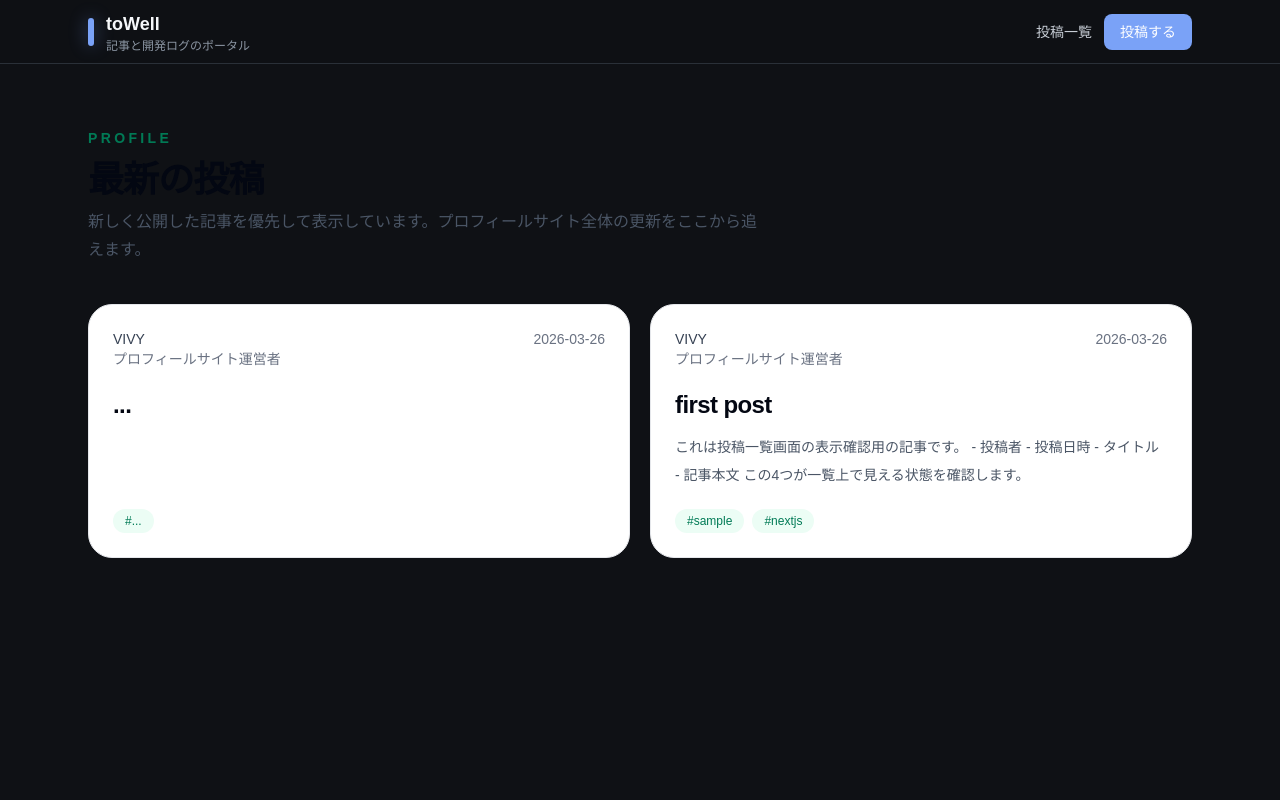
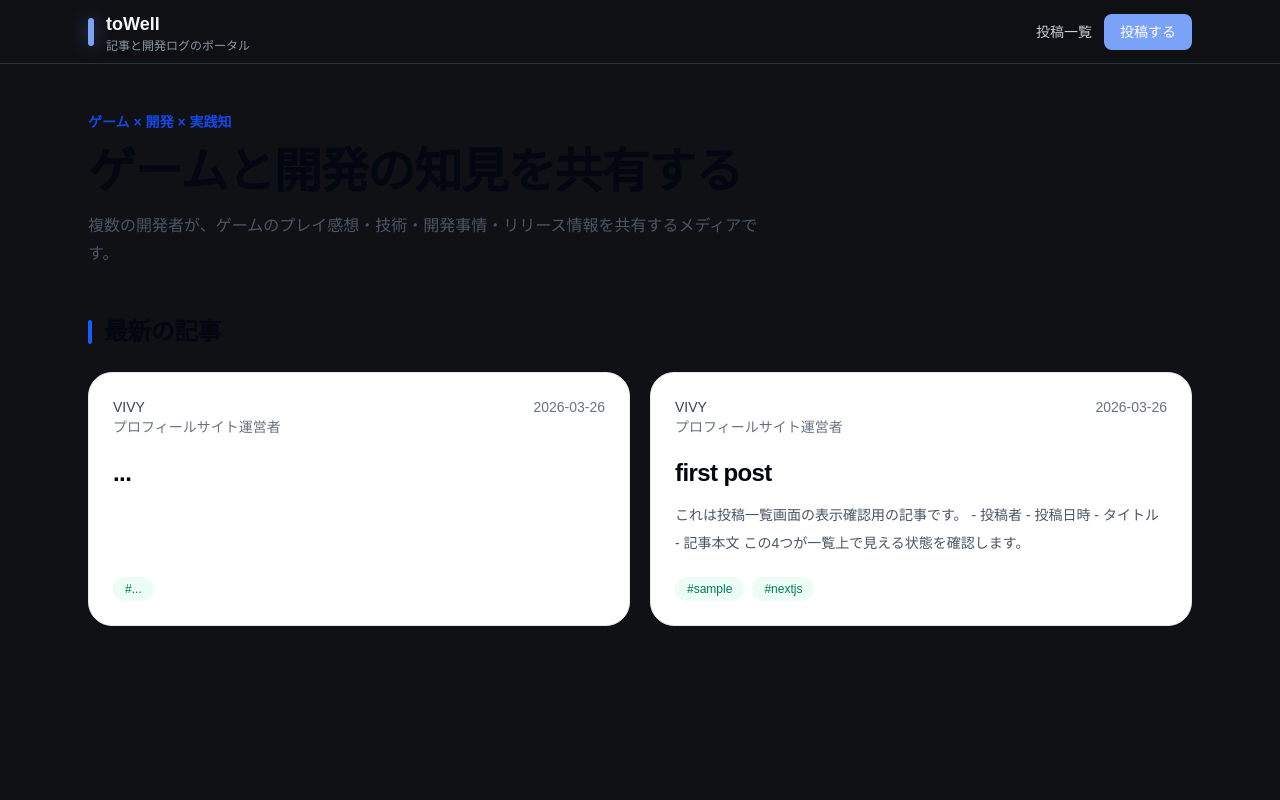
Before and after one commit to IP-GACHI-UT/profile-site, a Next.js app: page / in a window 1280 px wide. Shown: the top 800 px of the page. Built offline with nearby package versions, Linux system fonts and the light colour scheme; no server answers.

Commit message:
feature: 表示ページを変更

```diff
--- a/src/app/page.tsx
+++ b/src/app/page.tsx
@@ -1,22 +1,36 @@
 import Container from '@/app/components/common/Container';
-import SectionLabel from '@/app/components/common/SectionLabel';
 import PostList from '@/app/components/post/PostList';
 import { listPublishedPosts } from '@/lib/content';
 
-// ルートページのコンポーネント
 export default async function Home() {
   const posts = await listPublishedPosts();
 
   return (
-    <main className="py-16">
-      <Container className="space-y-10">
-        <SectionLabel
-          label="Profile"
-          title="最新の投稿"
-          description="新しく公開した記事を優先して表示しています。プロフィールサイト全体の更新をここから追えます。"
-        />
+    <main className="pb-16">
+      <Container>
+        <section className="mb-8 pt-12 pb-4">
+          <p className="text-sm font-semibold text-blue-700">
+            ゲーム × 開発 × 実践知
+          </p>
+          <div className="mt-4 max-w-3xl space-y-4">
+            <h1 className="text-3xl font-bold tracking-tight text-gray-950 md:text-5xl">
+              ゲームと開発の知見を共有する
+            </h1>
+            <p className="max-w-2xl text-base leading-7 text-gray-600">
+              複数の開発者が、ゲームのプレイ感想・技術・開発事情・リリース情報を共有するメディアです。
+            </p>
+          </div>
+        </section>
 
-        <PostList posts={posts.slice(0, 4)} />
+        <section>
+          <div className="mb-6 flex items-center gap-3">
+            <span className="h-6 w-1 rounded-full bg-blue-600" />
+            <h2 className="text-2xl font-bold tracking-tight text-gray-950">
+              最新の記事
+            </h2>
+          </div>
+          <PostList posts={posts.slice(0, 4)} />
+        </section>
       </Container>
     </main>
   );
```
